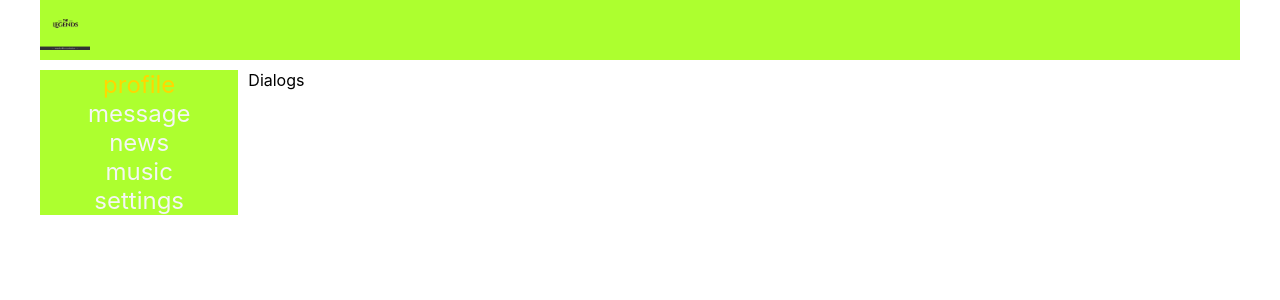
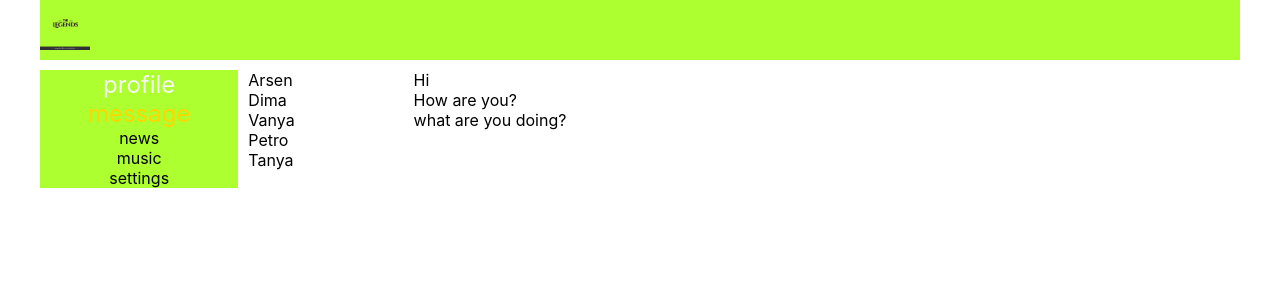
Before and after one commit to Chagrined/react-project, a React (Create React App) app: page /dialogs in a window 1280 px wide. Shown: the top 300 px of the page. Built offline with nearby package versions, Linux system fonts and the light colour scheme.

Commit message:
rolled up the dialog component

```diff
--- a/src/components/Dialogs/Dialogs.jsx
+++ b/src/components/Dialogs/Dialogs.jsx
@@ -1,9 +1,31 @@
 import style from './Dialogs.module.css';
+import { NavLink } from 'react-router-dom';
 
 const Dialogs = (props) => {
     return (
         <div className={style.dialogs}>
-            Dialogs
+            <div className={style.dialogsItem}>
+                <div className={style.dialog}>
+                    <NavLink to="1" className={navData => navData.isActive ? style.active : ''}>Arsen</NavLink>
+                </div>
+                <div className={style.dialog}>
+                    <NavLink to="1" className={navData => navData.isActive ? style.active : ''}>Dima</NavLink>
+                </div>
+                <div className={style.dialog}>
+                    <NavLink to="1" className={navData => navData.isActive ? style.active : ''}>Vanya</NavLink>
+                </div>
+                <div className={style.dialog}>
+                    <NavLink to="1" className={navData => navData.isActive ? style.active : ''}>Petro</NavLink>
+                </div>
+                <div className={style.dialog}>
+                    <NavLink to="1" className={navData => navData.isActive ? style.active : ''}>Tanya</NavLink>
+                </div>
+            </div>
+            <div className={style.messages}>
+                <div className={style.messageItem}>Hi</div>
+                <div className={style.messageItem}>How are you?</div>
+                <div className={style.messageItem}>what are you doing?</div>
+            </div>
         </div>
     )
 }
--- a/src/components/Dialogs/Dialogs.module.css
+++ b/src/components/Dialogs/Dialogs.module.css
@@ -0,0 +1,13 @@
+.dialogs {
+  display: grid;
+  grid-template-columns: 2fr 10fr;
+}
+
+.dialogsItem a {
+  text-decoration: none;
+  color: black;
+}
+
+.dialog .active {
+  color: gold;
+}
--- a/src/components/Navbar/Navbar.jsx
+++ b/src/components/Navbar/Navbar.jsx
@@ -1,15 +1,19 @@
-import { Link } from 'react-router-dom';
+import { NavLink } from 'react-router-dom';
 import style from './Navbar.module.css'
 
 const Navbar = () => {
     return (
         <nav className={style.nav}>
-            <li><Link to='/' className={`${style.item} ${style.active}`} href="#">profile</Link></li>
-            <li><Link to='/dialogs' className={style.item} >message</Link></li>
-            <li><a className={style.item} >news</a></li>
-            <li><a className={style.item} >music</a></li>
-            <li><a className={style.item} >settings</a></li>
-        </nav>
+            <li className={style.item}>
+                <NavLink to='/' className={navData => navData.isActive ? style.active : ''} >profile</NavLink>
+            </li>
+            <li className={style.item} >
+                <NavLink to='/dialogs' className={navData => navData.isActive ? style.active : ''}>message</NavLink>
+            </li>
+            <li>news</li>
+            <li>music</li>
+            <li>settings</li>
+        </nav >
     )
 }
 
--- a/src/components/Navbar/Navbar.module.css
+++ b/src/components/Navbar/Navbar.module.css
@@ -4,15 +4,17 @@
     background-color: greenyellow;
     list-style-type: none;
     text-align: center;
+
+
 }
 
-.item {
+.item a {
     text-decoration: none;
     list-style: none;
     color: whitesmoke;
     font-size: 24px;
 }
 
-.active {
+.item .active {
     color: gold;
 }
```
